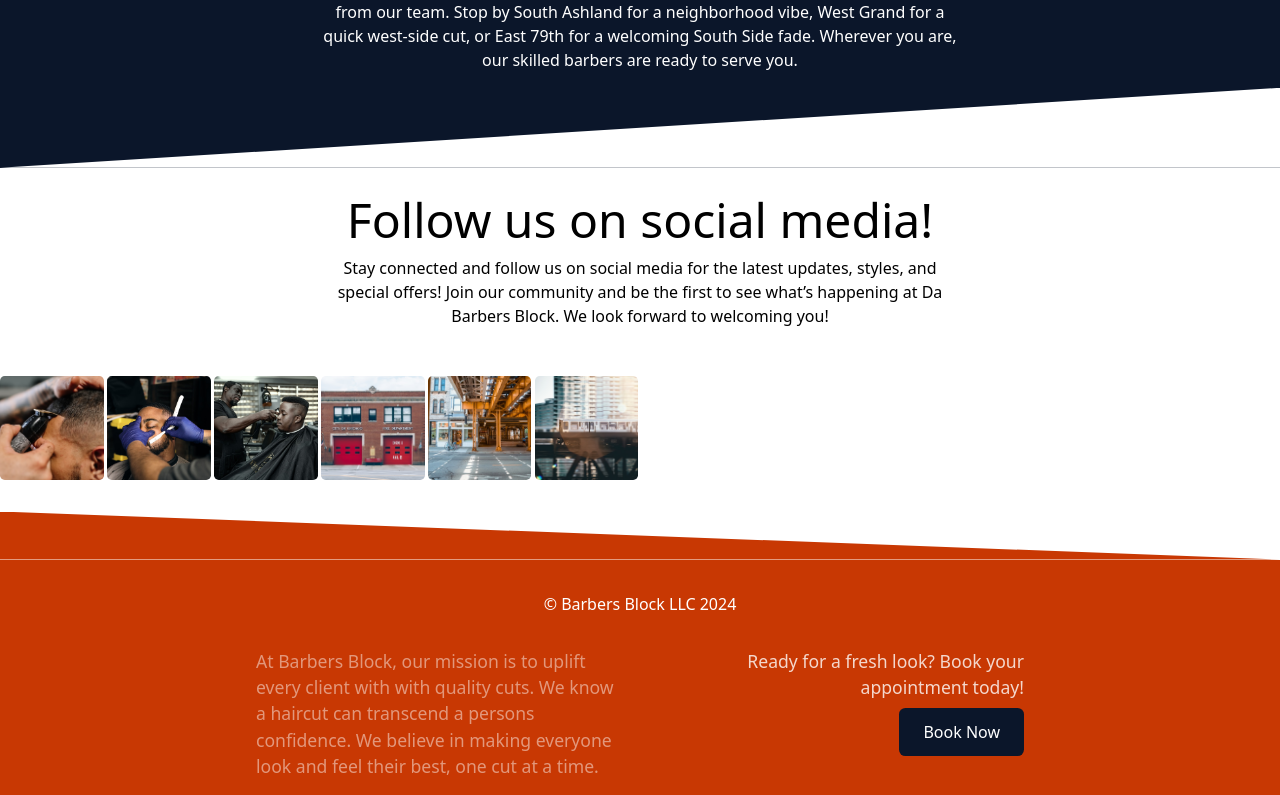
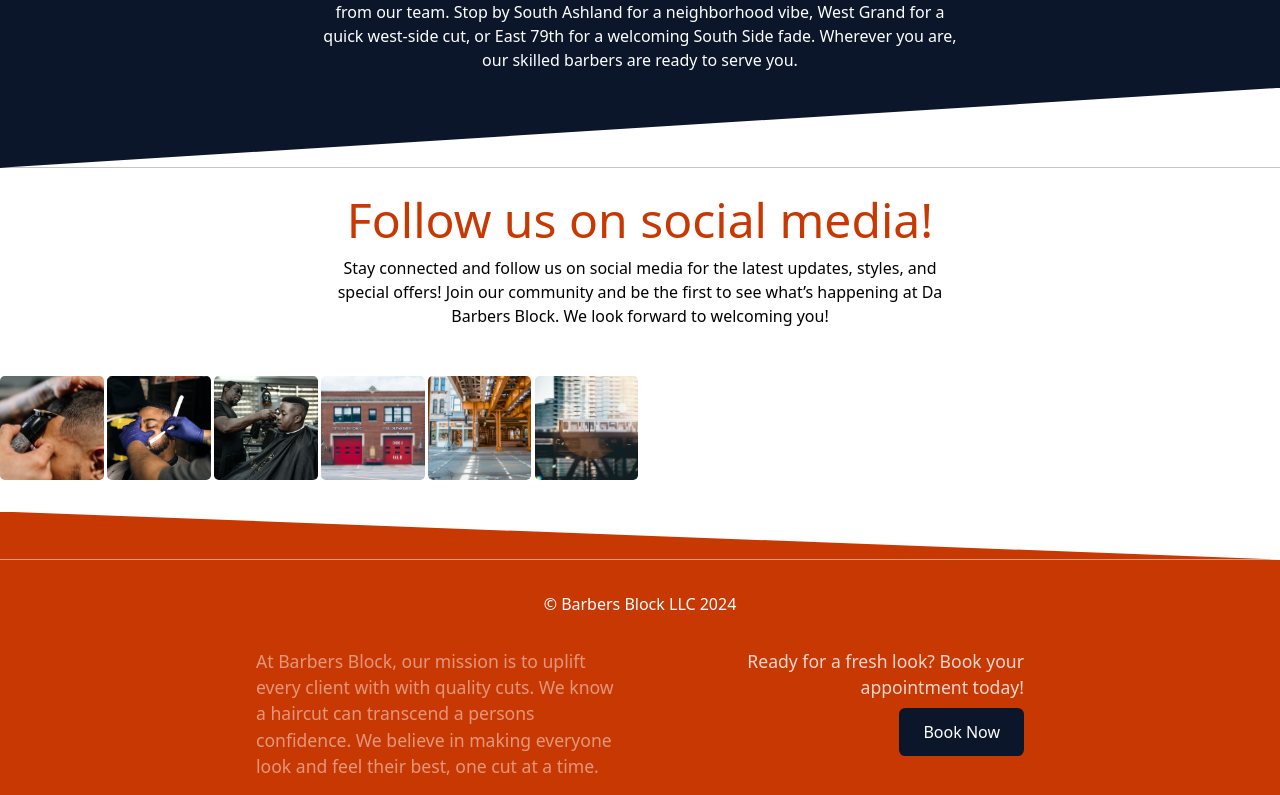
Before and after one commit to aduarte6/barbersBlock, a Next.js app: page / in a window 1280 px wide. Shown: the part 1590-2385 px from the top of the page. Built offline with nearby package versions, Linux system fonts and the light colour scheme; a web font is replaced by a local one.

Commit message:
upload 2

```diff
--- a/assets/styles/HomeSocial.module.css
+++ b/assets/styles/HomeSocial.module.css
@@ -60,6 +60,8 @@
 .secHeader > h1{
     text-align: center;
     font-size: 3em;
+    color: var(--bears-orange);
+
 }
 
 .secHeader > p{
```
